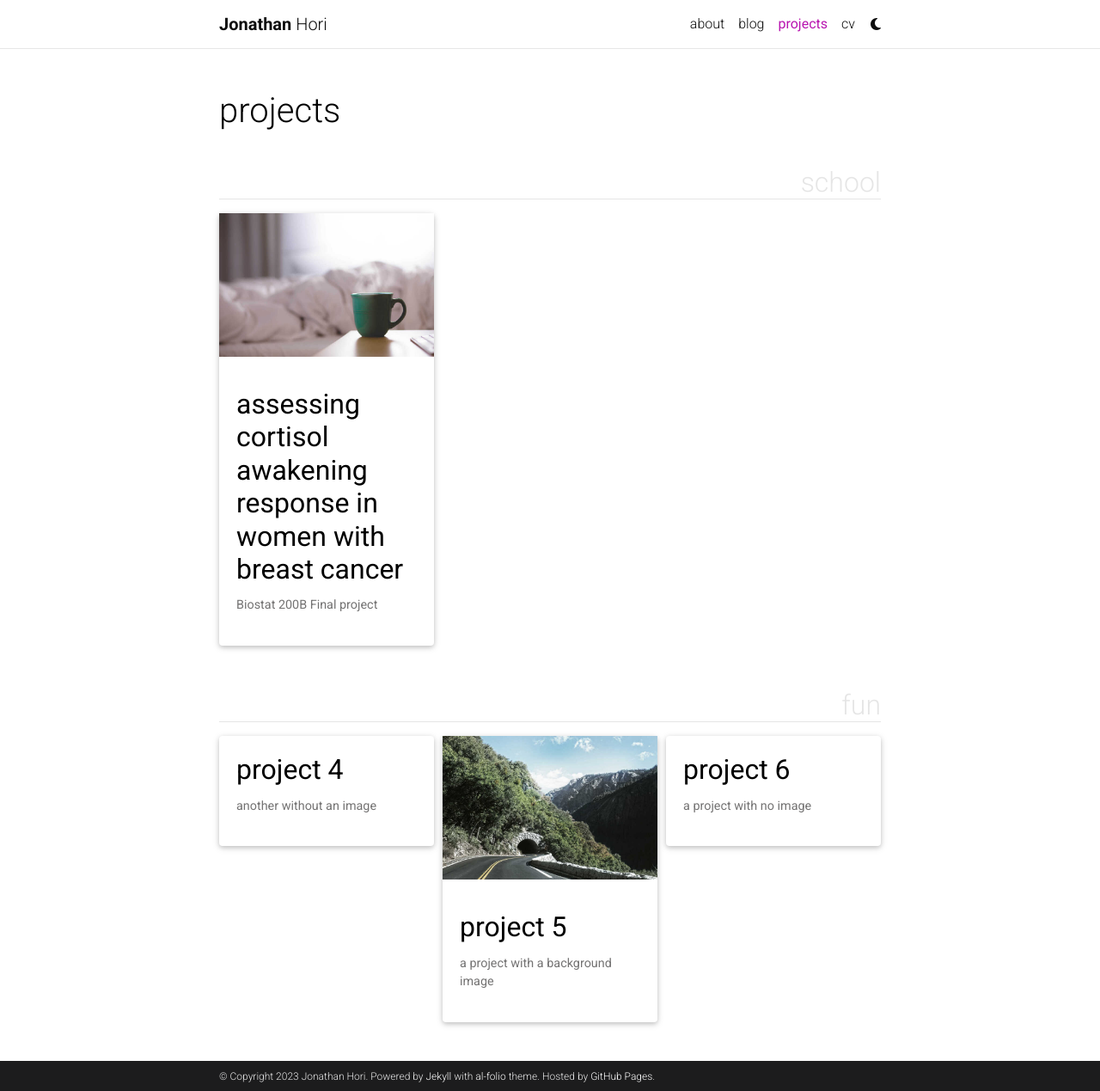
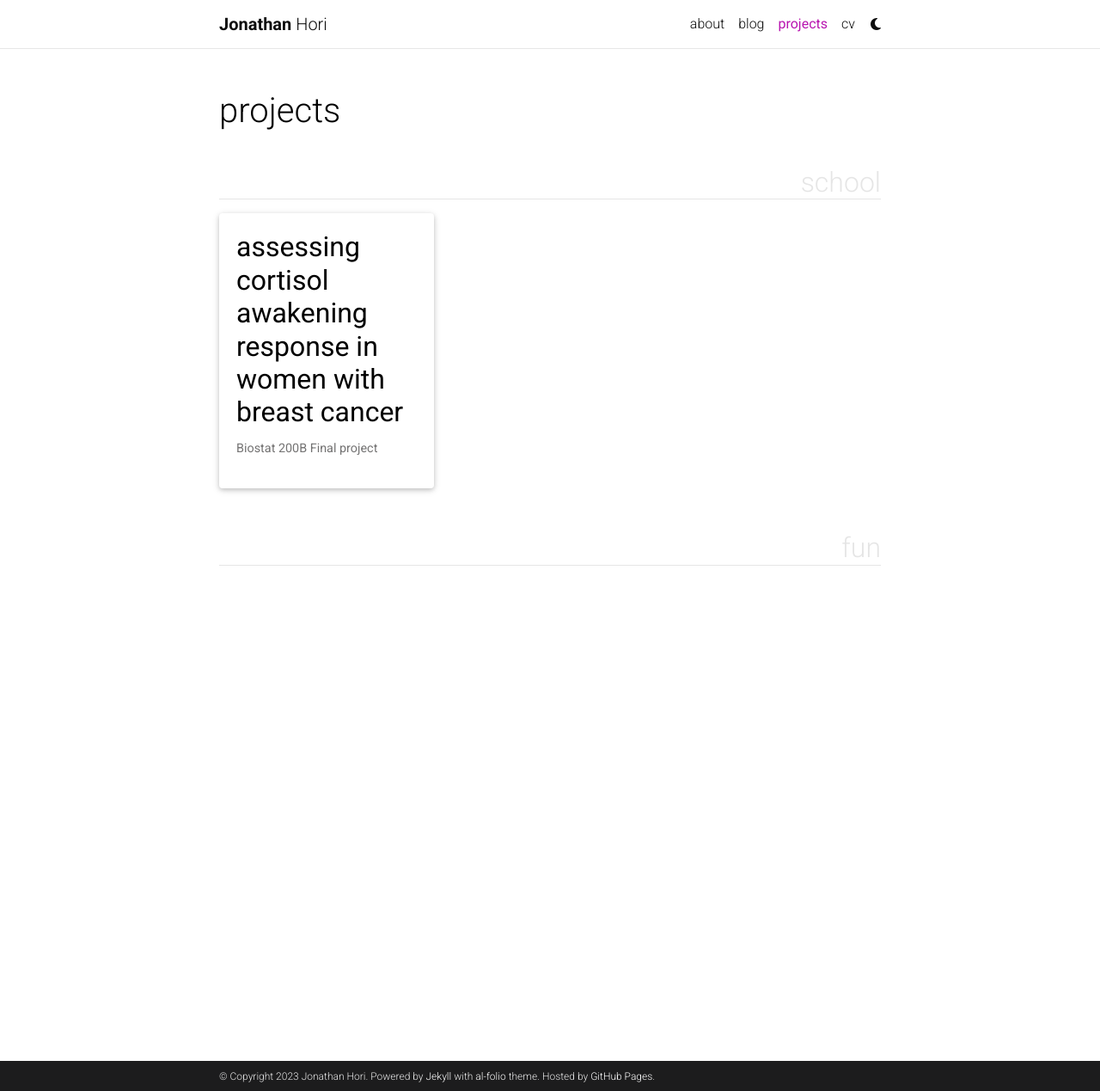
Before and after one commit to jonathanhori/jonathanhori.github.io, a Jekyll site: the page built from _pages/projects.md, in a window 1280 px wide and 1269 px high. Shown: the whole window at 86% size. Built offline with Jekyll 4.4.1, drawn with Linux system fonts in a browser that asks for light colours; full-size pictures stand in for the smaller copies a plugin makes; comment, search, counter and statistics services are not loaded; a style sheet for code colours, icons or effects is not loaded.

Commit message:
updating blog appearance

````diff
--- a/_config.yml
+++ b/_config.yml
@@ -121,9 +121,9 @@
 # Blog
 # -----------------------------------------------------------------------------
 
-blog_name: al-folio # blog_name will be displayed in your blog page
+blog_name: blog # blog_name will be displayed in your blog page
 blog_nav_title: blog # your blog must have a title for it to be displayed in the nav bar
-blog_description: a simple whitespace theme for academics
+blog_description: Work in progress
 permalink: /blog/:year/:title/
 
 # Pagination
--- a/_projects/4_project.md
+++ /dev/null
@@ -1,80 +0,0 @@
----
-layout: page
-title: project 4
-description: another without an image
-img:
-importance: 3
-category: fun
----
-
-Every project has a beautiful feature showcase page.
-It's easy to include images in a flexible 3-column grid format.
-Make your photos 1/3, 2/3, or full width.
-
-To give your project a background in the portfolio page, just add the img tag to the front matter like so:
-
-    ---
-    layout: page
-    title: project
-    description: a project with a background image
-    img: /assets/img/12.jpg
-    ---
-
-<div class="row">
-    <div class="col-sm mt-3 mt-md-0">
-        {% include figure.html path="assets/img/1.jpg" title="example image" class="img-fluid rounded z-depth-1" %}
-    </div>
-    <div class="col-sm mt-3 mt-md-0">
-        {% include figure.html path="assets/img/3.jpg" title="example image" class="img-fluid rounded z-depth-1" %}
-    </div>
-    <div class="col-sm mt-3 mt-md-0">
-        {% include figure.html path="assets/img/5.jpg" title="example image" class="img-fluid rounded z-depth-1" %}
-    </div>
-</div>
-<div class="caption">
-    Caption photos easily. On the left, a road goes through a tunnel. Middle, leaves artistically fall in a hipster photoshoot. Right, in another hipster photoshoot, a lumberjack grasps a handful of pine needles.
-</div>
-<div class="row">
-    <div class="col-sm mt-3 mt-md-0">
-        {% include figure.html path="assets/img/5.jpg" title="example image" class="img-fluid rounded z-depth-1" %}
-    </div>
-</div>
-<div class="caption">
-    This image can also have a caption. It's like magic.
-</div>
-
-You can also put regular text between your rows of images.
-Say you wanted to write a little bit about your project before you posted the rest of the images.
-You describe how you toiled, sweated, *bled* for your project, and then... you reveal its glory in the next row of images.
-
-
-<div class="row justify-content-sm-center">
-    <div class="col-sm-8 mt-3 mt-md-0">
-        {% include figure.html path="assets/img/6.jpg" title="example image" class="img-fluid rounded z-depth-1" %}
-    </div>
-    <div class="col-sm-4 mt-3 mt-md-0">
-        {% include figure.html path="assets/img/11.jpg" title="example image" class="img-fluid rounded z-depth-1" %}
-    </div>
-</div>
-<div class="caption">
-    You can also have artistically styled 2/3 + 1/3 images, like these.
-</div>
-
-
-The code is simple.
-Just wrap your images with `<div class="col-sm">` and place them inside `<div class="row">` (read more about the <a href="https://getbootstrap.com/docs/4.4/layout/grid/">Bootstrap Grid</a> system).
-To make images responsive, add `img-fluid` class to each; for rounded corners and shadows use `rounded` and `z-depth-1` classes.
-Here's the code for the last row of images above:
-
-{% raw %}
-```html
-<div class="row justify-content-sm-center">
-    <div class="col-sm-8 mt-3 mt-md-0">
-        {% include figure.html path="assets/img/6.jpg" title="example image" class="img-fluid rounded z-depth-1" %}
-    </div>
-    <div class="col-sm-4 mt-3 mt-md-0">
-        {% include figure.html path="assets/img/11.jpg" title="example image" class="img-fluid rounded z-depth-1" %}
-    </div>
-</div>
-```
-{% endraw %}
--- a/_projects/5_project.md
+++ /dev/null
@@ -1,80 +0,0 @@
----
-layout: page
-title: project 5
-description: a project with a background image
-img: assets/img/1.jpg
-importance: 3
-category: fun
----
-
-Every project has a beautiful feature showcase page.
-It's easy to include images in a flexible 3-column grid format.
-Make your photos 1/3, 2/3, or full width.
-
-To give your project a background in the portfolio page, just add the img tag to the front matter like so:
-
-    ---
-    layout: page
-    title: project
-    description: a project with a background image
-    img: /assets/img/12.jpg
-    ---
-
-<div class="row">
-    <div class="col-sm mt-3 mt-md-0">
-        {% include figure.html path="assets/img/1.jpg" title="example image" class="img-fluid rounded z-depth-1" %}
-    </div>
-    <div class="col-sm mt-3 mt-md-0">
-        {% include figure.html path="assets/img/3.jpg" title="example image" class="img-fluid rounded z-depth-1" %}
-    </div>
-    <div class="col-sm mt-3 mt-md-0">
-        {% include figure.html path="assets/img/5.jpg" title="example image" class="img-fluid rounded z-depth-1" %}
-    </div>
-</div>
-<div class="caption">
-    Caption photos easily. On the left, a road goes through a tunnel. Middle, leaves artistically fall in a hipster photoshoot. Right, in another hipster photoshoot, a lumberjack grasps a handful of pine needles.
-</div>
-<div class="row">
-    <div class="col-sm mt-3 mt-md-0">
-        {% include figure.html path="assets/img/5.jpg" title="example image" class="img-fluid rounded z-depth-1" %}
-    </div>
-</div>
-<div class="caption">
-    This image can also have a caption. It's like magic.
-</div>
-
-You can also put regular text between your rows of images.
-Say you wanted to write a little bit about your project before you posted the rest of the images.
-You describe how you toiled, sweated, *bled* for your project, and then... you reveal its glory in the next row of images.
-
-
-<div class="row justify-content-sm-center">
-    <div class="col-sm-8 mt-3 mt-md-0">
-        {% include figure.html path="assets/img/6.jpg" title="example image" class="img-fluid rounded z-depth-1" %}
-    </div>
-    <div class="col-sm-4 mt-3 mt-md-0">
-        {% include figure.html path="assets/img/11.jpg" title="example image" class="img-fluid rounded z-depth-1" %}
-    </div>
-</div>
-<div class="caption">
-    You can also have artistically styled 2/3 + 1/3 images, like these.
-</div>
-
-
-The code is simple.
-Just wrap your images with `<div class="col-sm">` and place them inside `<div class="row">` (read more about the <a href="https://getbootstrap.com/docs/4.4/layout/grid/">Bootstrap Grid</a> system).
-To make images responsive, add `img-fluid` class to each; for rounded corners and shadows use `rounded` and `z-depth-1` classes.
-Here's the code for the last row of images above:
-
-{% raw %}
-```html
-<div class="row justify-content-sm-center">
-    <div class="col-sm-8 mt-3 mt-md-0">
-        {% include figure.html path="assets/img/6.jpg" title="example image" class="img-fluid rounded z-depth-1" %}
-    </div>
-    <div class="col-sm-4 mt-3 mt-md-0">
-        {% include figure.html path="assets/img/11.jpg" title="example image" class="img-fluid rounded z-depth-1" %}
-    </div>
-</div>
-```
-{% endraw %}
--- a/_projects/6_project.md
+++ /dev/null
@@ -1,80 +0,0 @@
----
-layout: page
-title: project 6
-description: a project with no image
-img:
-importance: 4
-category: fun
----
-
-Every project has a beautiful feature showcase page.
-It's easy to include images in a flexible 3-column grid format.
-Make your photos 1/3, 2/3, or full width.
-
-To give your project a background in the portfolio page, just add the img tag to the front matter like so:
-
-    ---
-    layout: page
-    title: project
-    description: a project with a background image
-    img: /assets/img/12.jpg
-    ---
-
-<div class="row">
-    <div class="col-sm mt-3 mt-md-0">
-        {% include figure.html path="assets/img/1.jpg" title="example image" class="img-fluid rounded z-depth-1" %}
-    </div>
-    <div class="col-sm mt-3 mt-md-0">
-        {% include figure.html path="assets/img/3.jpg" title="example image" class="img-fluid rounded z-depth-1" %}
-    </div>
-    <div class="col-sm mt-3 mt-md-0">
-        {% include figure.html path="assets/img/5.jpg" title="example image" class="img-fluid rounded z-depth-1" %}
-    </div>
-</div>
-<div class="caption">
-    Caption photos easily. On the left, a road goes through a tunnel. Middle, leaves artistically fall in a hipster photoshoot. Right, in another hipster photoshoot, a lumberjack grasps a handful of pine needles.
-</div>
-<div class="row">
-    <div class="col-sm mt-3 mt-md-0">
-        {% include figure.html path="assets/img/5.jpg" title="example image" class="img-fluid rounded z-depth-1" %}
-    </div>
-</div>
-<div class="caption">
-    This image can also have a caption. It's like magic.
-</div>
-
-You can also put regular text between your rows of images.
-Say you wanted to write a little bit about your project before you posted the rest of the images.
-You describe how you toiled, sweated, *bled* for your project, and then... you reveal its glory in the next row of images.
-
-
-<div class="row justify-content-sm-center">
-    <div class="col-sm-8 mt-3 mt-md-0">
-        {% include figure.html path="assets/img/6.jpg" title="example image" class="img-fluid rounded z-depth-1" %}
-    </div>
-    <div class="col-sm-4 mt-3 mt-md-0">
-        {% include figure.html path="assets/img/11.jpg" title="example image" class="img-fluid rounded z-depth-1" %}
-    </div>
-</div>
-<div class="caption">
-    You can also have artistically styled 2/3 + 1/3 images, like these.
-</div>
-
-
-The code is simple.
-Just wrap your images with `<div class="col-sm">` and place them inside `<div class="row">` (read more about the <a href="https://getbootstrap.com/docs/4.4/layout/grid/">Bootstrap Grid</a> system).
-To make images responsive, add `img-fluid` class to each; for rounded corners and shadows use `rounded` and `z-depth-1` classes.
-Here's the code for the last row of images above:
-
-{% raw %}
-```html
-<div class="row justify-content-sm-center">
-    <div class="col-sm-8 mt-3 mt-md-0">
-        {% include figure.html path="assets/img/6.jpg" title="example image" class="img-fluid rounded z-depth-1" %}
-    </div>
-    <div class="col-sm-4 mt-3 mt-md-0">
-        {% include figure.html path="assets/img/11.jpg" title="example image" class="img-fluid rounded z-depth-1" %}
-    </div>
-</div>
-```
-{% endraw %}
````
Also changed, not shown: _projects/1_project.md (+1 -1 lines).
